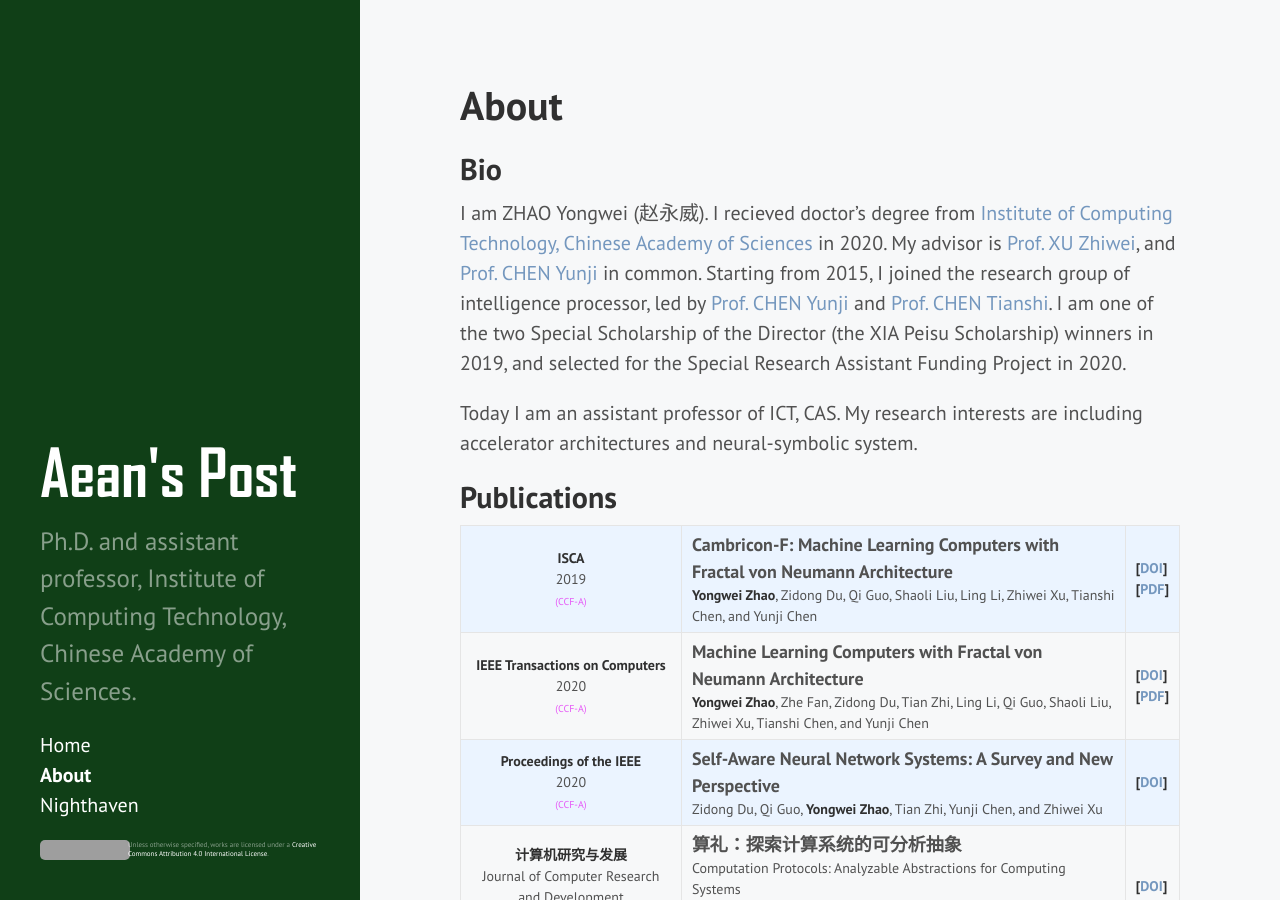
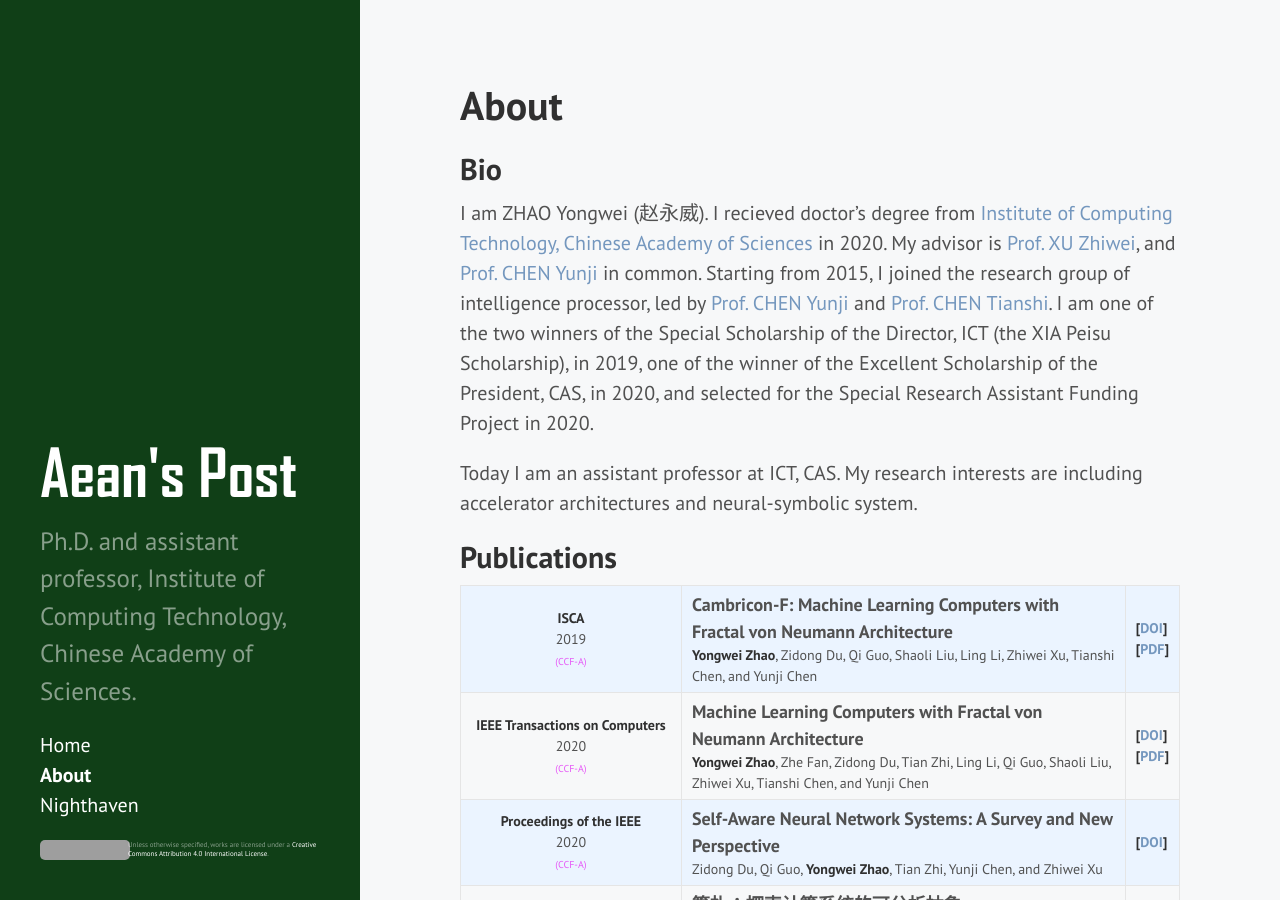
Before and after one commit to AeanSR/AeanSR.github.io, a Jekyll site: the page built from about.md, in a window 1280 px wide and 900 px high. Built offline with Jekyll 4.4.1, drawn with Linux system fonts in a browser that asks for light colours; grey boxes are pictures that could not be loaded.

Commit message:
Update about.md

```diff
--- a/about.md
+++ b/about.md
@@ -5,9 +5,9 @@ title: About
 
 ## Bio
 
-I am ZHAO Yongwei (赵永威). I recieved doctor's degree from [Institute of Computing Technology, Chinese Academy of Sciences](http://www.ict.ac.cn) in 2020. My advisor is [Prof. XU Zhiwei](http://novel.ict.ac.cn/zxu/), and [Prof. CHEN Yunji](http://novel.ict.ac.cn/ychen) in common. Starting from 2015, I joined the research group of intelligence processor, led by [Prof. CHEN Yunji](http://novel.ict.ac.cn/ychen) and [Prof. CHEN Tianshi](http://novel.ict.ac.cn/tchen). I am one of the two Special Scholarship of the Director (the XIA Peisu Scholarship) winners in 2019, and selected for the Special Research Assistant Funding Project in 2020.
+I am ZHAO Yongwei (赵永威). I recieved doctor's degree from [Institute of Computing Technology, Chinese Academy of Sciences](http://www.ict.ac.cn) in 2020. My advisor is [Prof. XU Zhiwei](http://novel.ict.ac.cn/zxu/), and [Prof. CHEN Yunji](http://novel.ict.ac.cn/ychen) in common. Starting from 2015, I joined the research group of intelligence processor, led by [Prof. CHEN Yunji](http://novel.ict.ac.cn/ychen) and [Prof. CHEN Tianshi](http://novel.ict.ac.cn/tchen). I am one of the two winners of the Special Scholarship of the Director, ICT (the XIA Peisu Scholarship), in 2019, one of the winner of the Excellent Scholarship of the President, CAS, in 2020, and selected for the Special Research Assistant Funding Project in 2020.
 
-Today I am an assistant professor of ICT, CAS. My research interests are including accelerator architectures and neural-symbolic system.
+Today I am an assistant professor at ICT, CAS. My research interests are including accelerator architectures and neural-symbolic system.
 
 ## Publications
 
```
